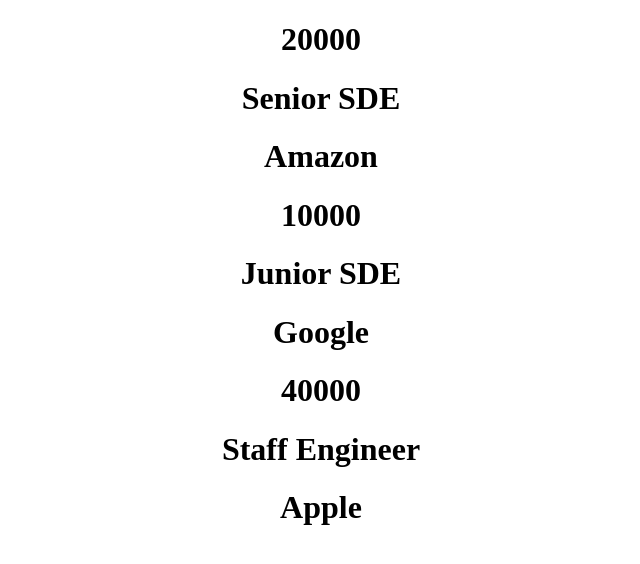
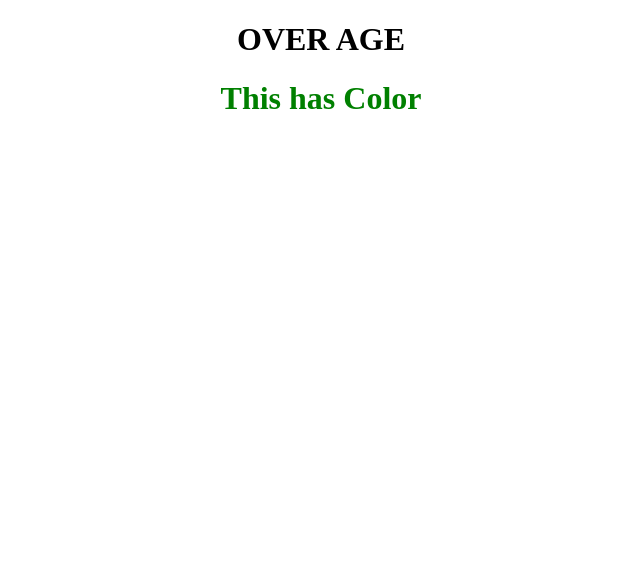
Before and after one commit to abdulhannan13300/ReactJS, a React (Create React App) app: page / in a window 1280 px wide. Shown: the top 564 px of the page, without its empty margins (319-959 px from the left). Built offline with nearby package versions, Linux system fonts and the light colour scheme.

Commit message:
Add files via upload

```diff
--- a/src/App.js
+++ b/src/App.js
@@ -1,23 +1,15 @@
 import './App.css';
 
 function App() {
+  const age = 19;
+  const isGreen = true;
 
   return (
     <div className="App">
-    <Job salary={20000} position="Senior SDE" company="Amazon" />
-	  <Job salary={10000} position="Junior SDE" company="Google" />
-	  <Job salary={40000} position="Staff Engineer" company="Apple" />
+      {age >= 18 ? <h1>OVER AGE</h1> : <h1> UNDER AGE </h1> }
+      <h1 style={{ color: isGreen ? "green" : "red" }}> This has Color</h1>
     </div>
   );
 }
 
-const Job = (props) => {
-  return (
-    <div>
-        <h1> {props.salary} </h1>
-	    <h1> {props.position} </h1>
-		<h1> {props.company} </h1>
-    </div>
-  )
-}
 export default App;
```
